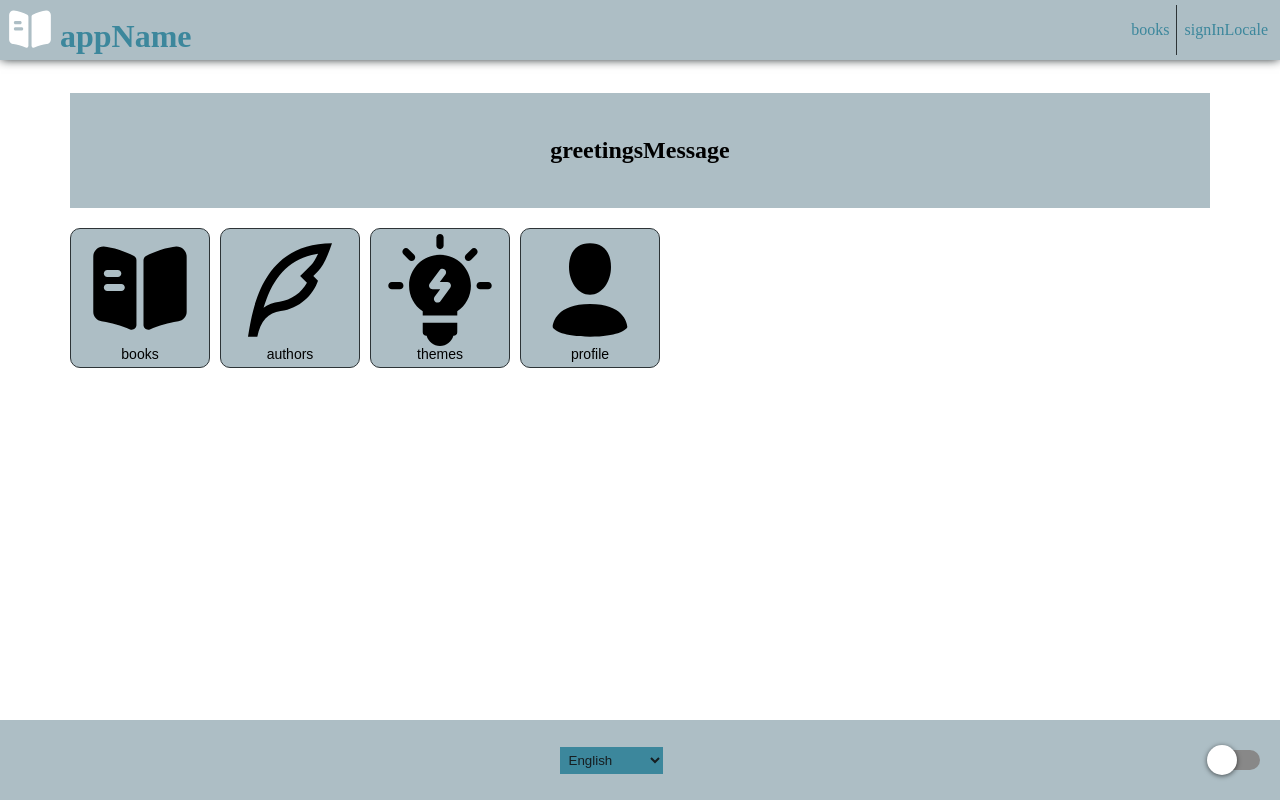
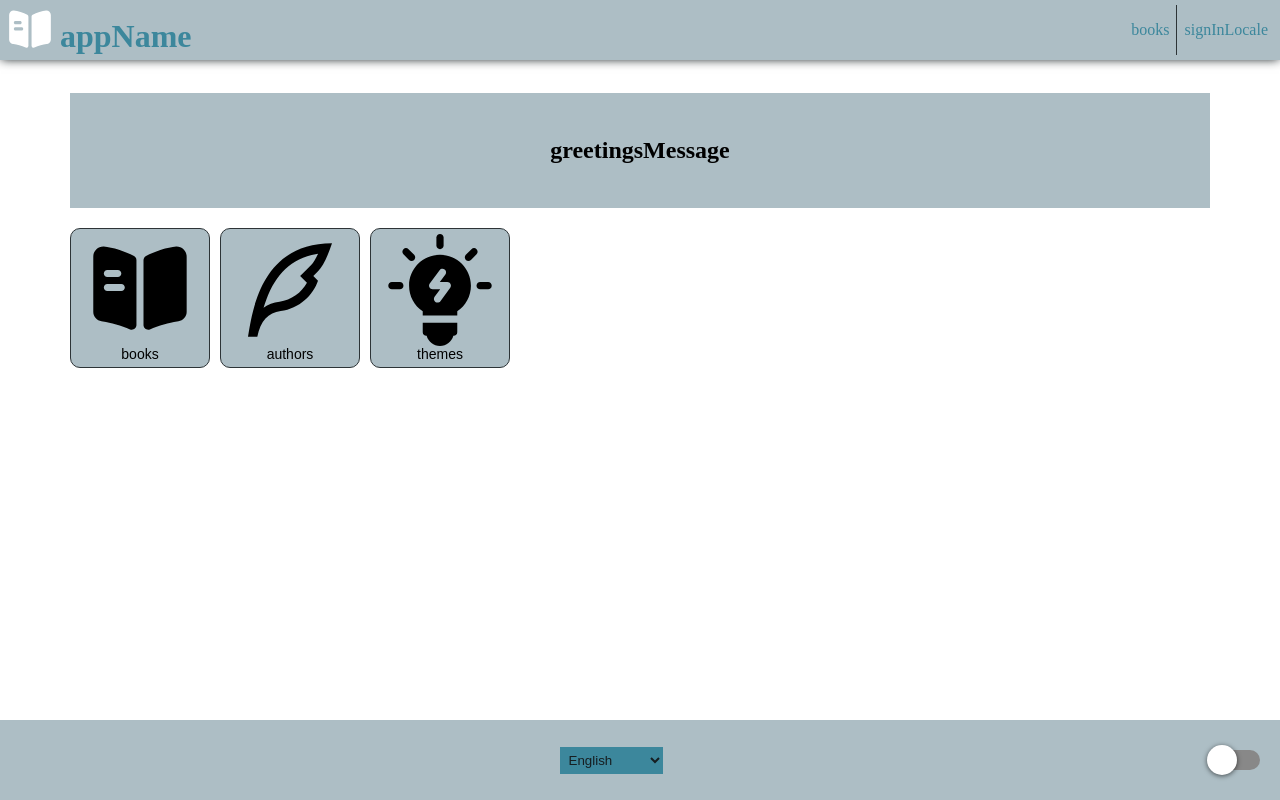
Before and after one commit to SirJohanot/library-react, a React (Create React App) app: page / in a window 1280 px wide. Built offline with nearby package versions, Linux system fonts and the light colour scheme.

Commit message:
stopped rendering Profile button for unauthenticated users in Home page

```diff
--- a/src/pages/Home.js
+++ b/src/pages/Home.js
@@ -27,7 +27,7 @@ export default function Home() {
                 <CardButton symbol={<BookSymbol />} text="books" destination="/books/" />
                 <CardButton symbol={<QuillSymbol />} text="authors" destination="/authors/" />
                 <CardButton symbol={<ThemeSymbol />} text="themes" destination="/classifiers/" />
-                {authentication?.roles?.length !== 0 &&
+                {authentication?.roles !== undefined &&
                     <CardButton symbol={<ProfileSymbol />} text="profile" destination="/profile/" />
                 }
                 {authentication?.roles?.find((role) => role === 'READER') &&
```
